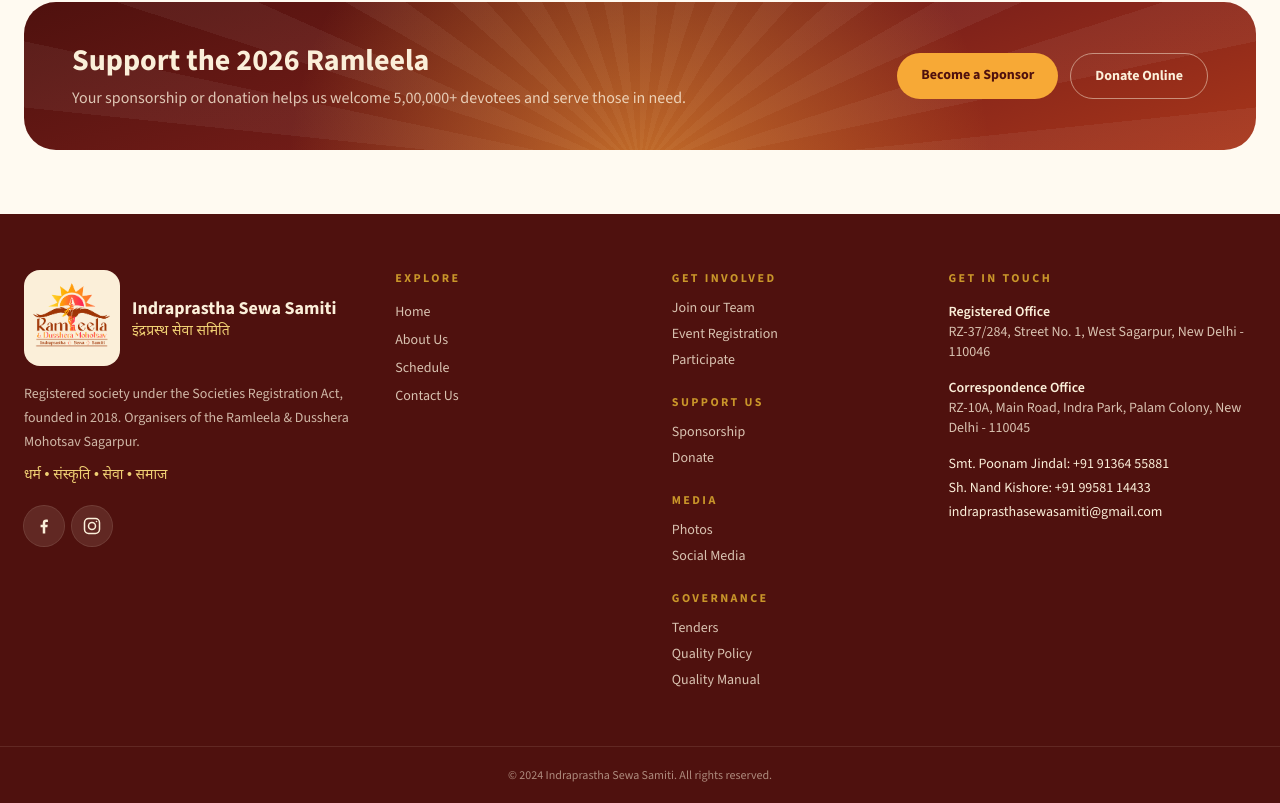
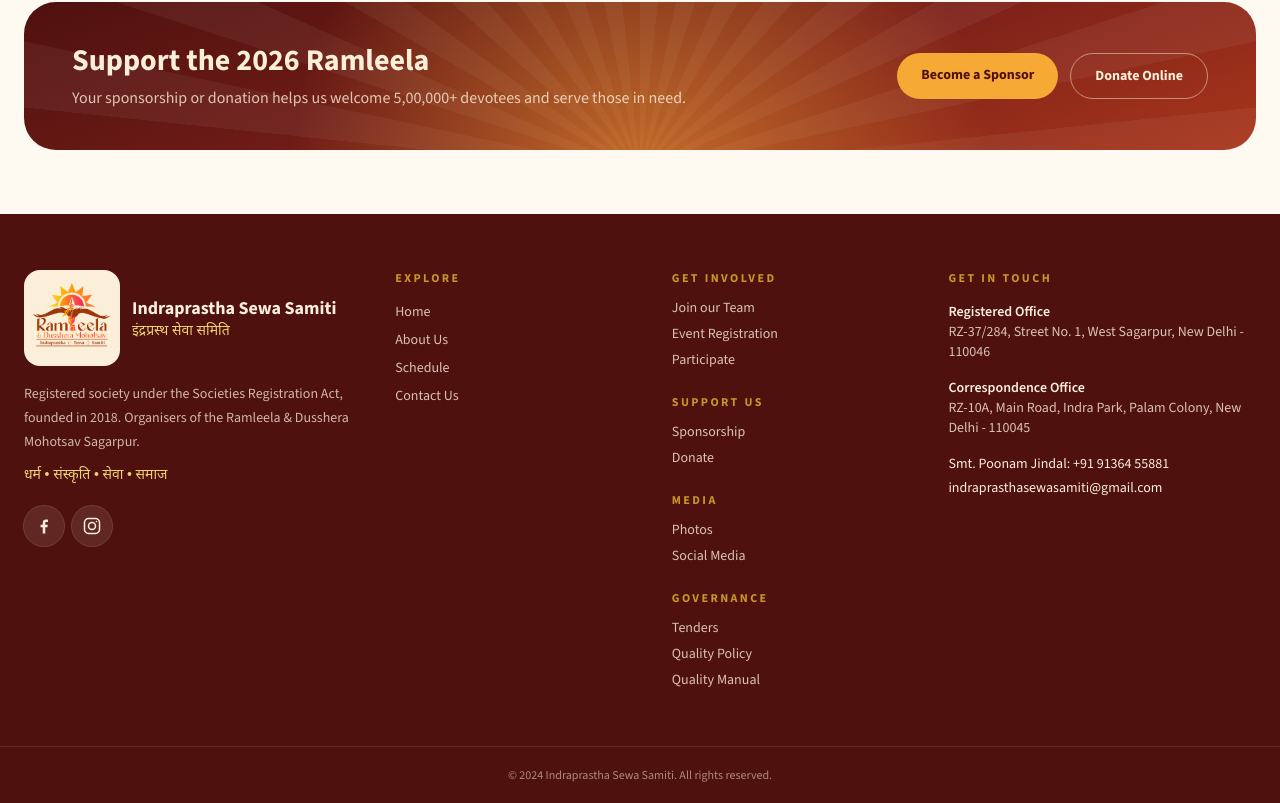
Before and after one commit to anshjindal/indraprastha-frontend, a Next.js app: page / in a window 1280 px wide. Shown: the part 4947-5750 px from the top of the page. Built offline with nearby package versions, Linux system fonts and the light colour scheme.

Commit message:
Remove Sh. Nand Kishore's number from footer

```diff
--- a/src/components/Footer.tsx
+++ b/src/components/Footer.tsx
@@ -72,7 +72,7 @@
             </address>
           ))}
           <div className="mt-4 space-y-1 text-sm">
-            {site.phones.map((phone) => (
+            {site.phones.filter((phone) => phone.id !== "nand").map((phone) => (
               <p key={phone.id}>
                 <a href={phone.href} className="hover:text-gold-light">
                   {phone.name}: {phone.display}
```
